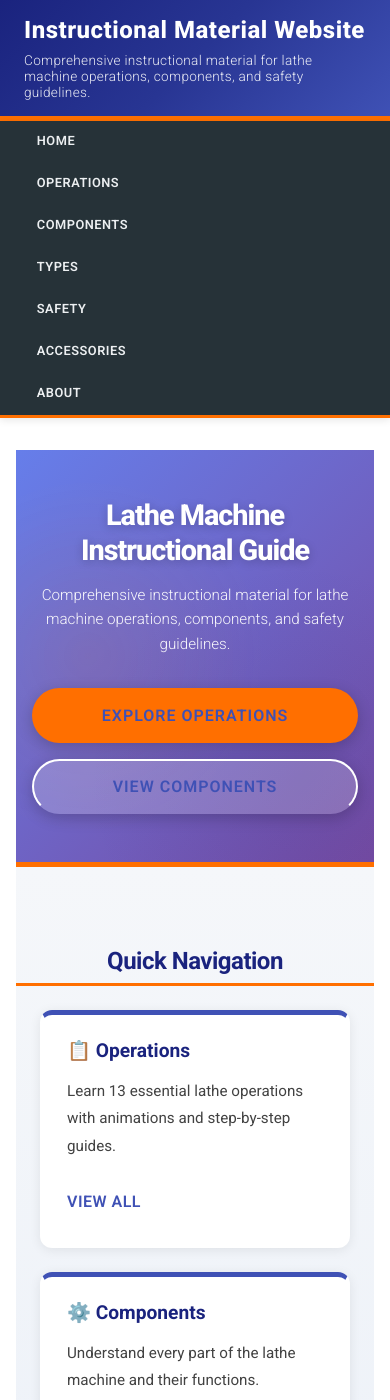
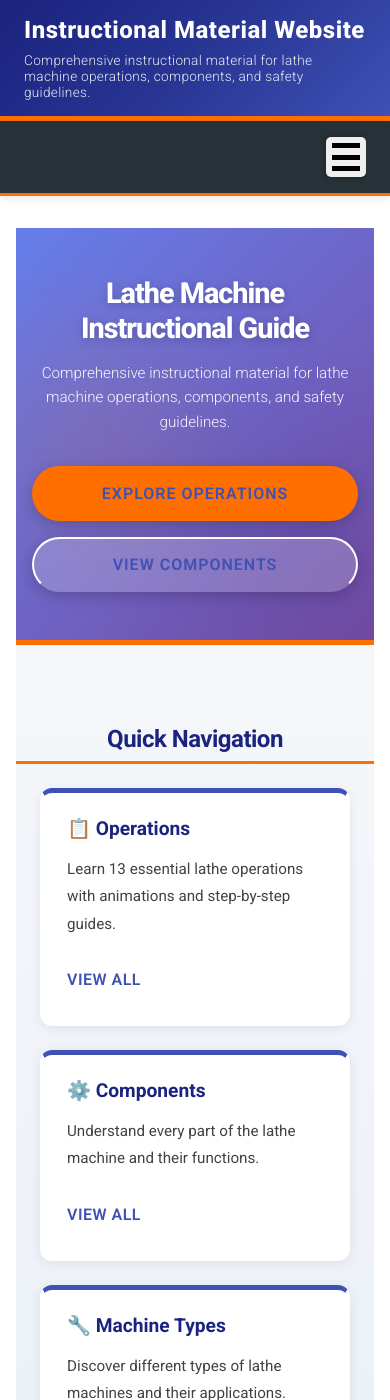
Before and after one commit to chivarly/staticwebsite, a Jekyll site: the page built from index.md, in a window 390 px wide and 1400 px high. Built offline with Jekyll 4.4.1, drawn with Linux system fonts in a browser that asks for light colours.

Commit message:
feat: added hamburger menu for smaller screens (no js)

```diff
--- a/_includes/nav.html
+++ b/_includes/nav.html
@@ -8,6 +8,11 @@
       <li><a href="{{ '/pages/safety.html' | relative_url }}" class="nav-link">Safety</a></li>
       <li><a href="{{ '/pages/accessories.html' | relative_url }}" class="nav-link">Accessories</a></li>
       <li><a href="{{ '/pages/about.html' | relative_url }}" class="nav-link">About</a></li>
+      <button class="hamburger-menu">
+        <div></div>
+        <div></div>
+        <div></div>
+      </button>
     </ul>
   </div>
 </nav>
--- a/assets/css/header.css
+++ b/assets/css/header.css
@@ -103,6 +103,10 @@
   background-color: rgba(255, 111, 0, 0.2);
 }
 
+.hamburger-menu {
+  display: none;
+}
+
 /* Responsive Design */
 @media (max-width: 992px) {
   .site-title {
@@ -121,10 +125,34 @@
   .nav-list {
     display: block;
     position: static;
+    padding-block: 1rem;
+  }
+
+  .nav-list li {
+    display: none;
+  }
+
+  .hamburger-menu > div {
+    width: 100%;
+    height: 5px;
+    background-color: black;
+  }
+
+  .hamburger-menu {
+    margin-left: auto;
+    box-shadow: 0 0 5px rgba(0, 0, 0, 0.4);
+    display: flex;
+    aspect-ratio: 1;
+    width: 2.5rem;
+    padding-block: .4rem;
+    flex-direction: column;
+    justify-content: space-between;
+    border: none;
+    border-radius: 5px;
   }
 
   .site-nav {
-    position: static;
+    top: 0;
   }
 
 }
@@ -143,7 +171,7 @@
   }
 
   .site-nav {
-    top: 100px;
+    top: 0;
   }
 
   .nav-list {
```
